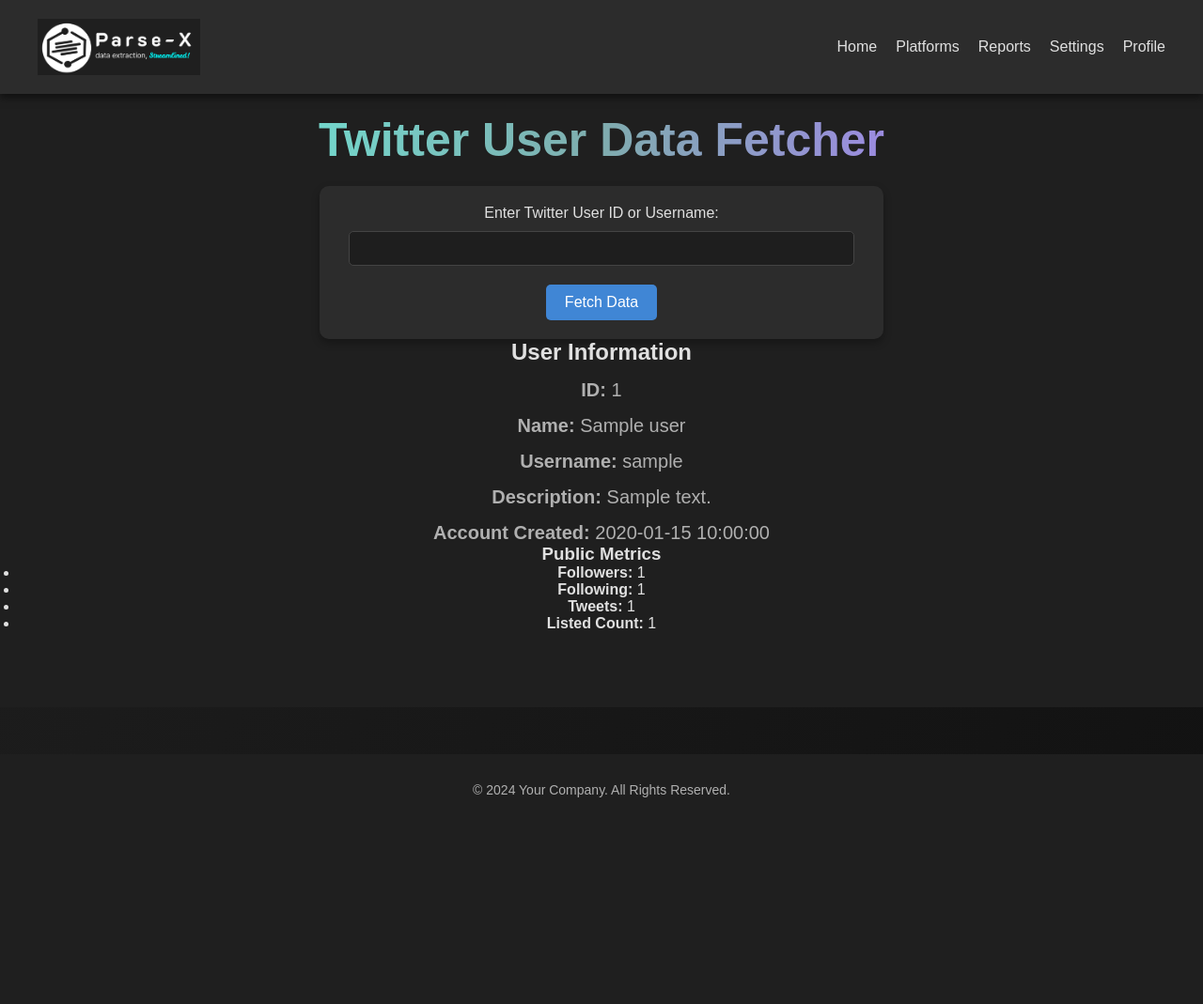
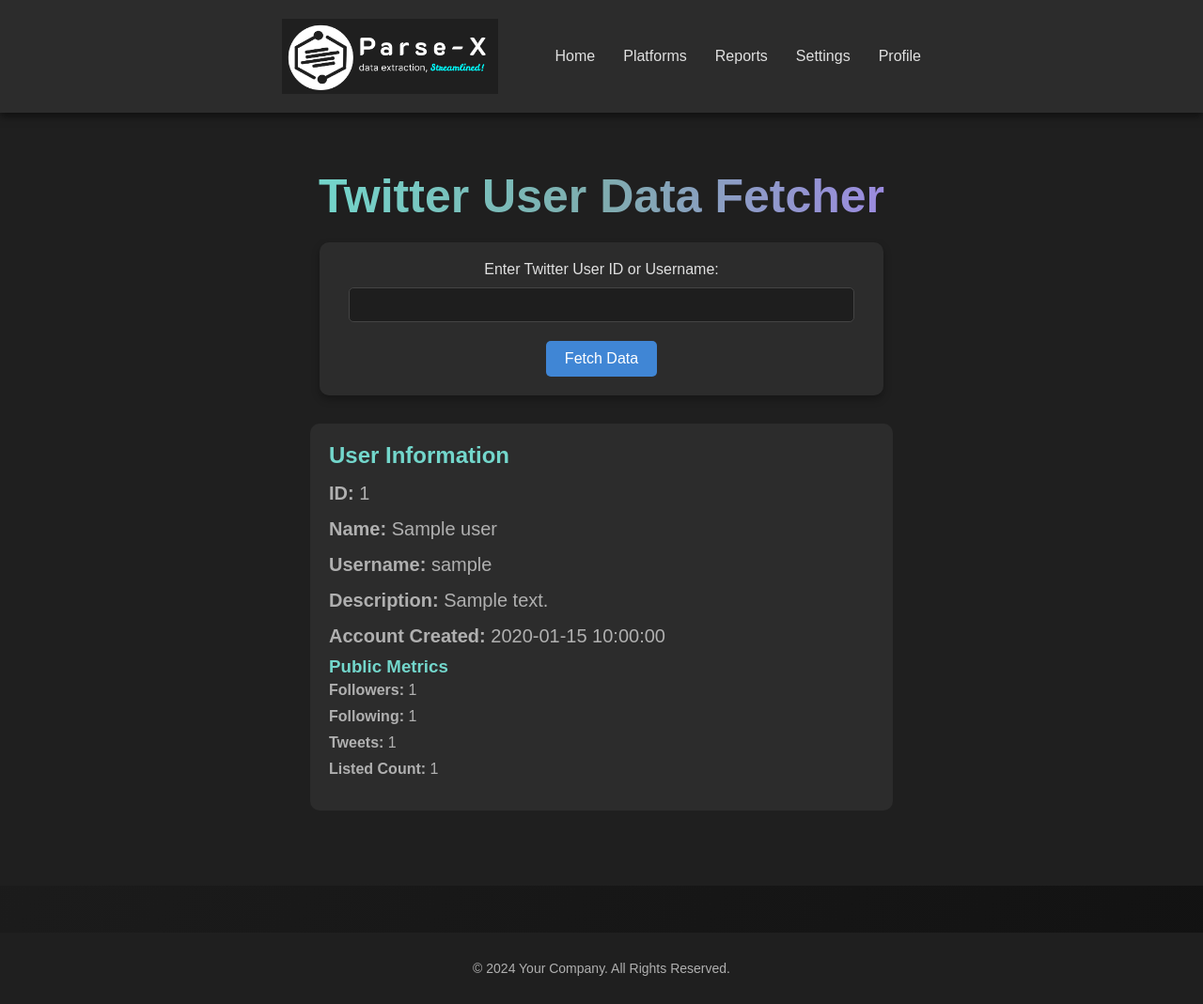
Before and after one commit to bavarva/Parse-X, a Flask app: template templates/index2.html in a window 1280 px wide. Shown: the whole page at 94% size. Before the commit the page ends 849 px from the top, so only its background shows below. Run offline with Flask 3, Linux system fonts and the light colour scheme; the template is opened without the code that fills it: most values are stand-ins (such as "Sample title", 1, 10 or a date in 2020).

Commit message:
Update style.css

```diff
--- a/static/css/style.css
+++ b/static/css/style.css
@@ -40,13 +40,15 @@ header .logo {
 }
 
 header img.logo {
-    height: 60px;
+    margin-left: 260px;
+    height: 80px;
     width: auto;
 }
 
 header nav {
+    margin-right: 260px;
     display: flex;
-    gap: 20px;
+    gap: 30px;
 }
 
 header nav a {
@@ -88,6 +90,7 @@ header nav a:hover::after {
 .main-section h1 {
     font-size: 50px;
     margin-bottom: 20px;
+    margin-top: 60px;
     background: linear-gradient(90deg, #4086d5, #73d7cc, #7facae, #9c8ae1, #3355dc);
     -webkit-background-clip: text;
     background-clip: text;
@@ -99,7 +102,40 @@ header nav a:hover::after {
     font-size: 20px;
     margin-top: 15px;
     color: #b0b0b0;
-    animation: fadeInUp 2s 0.5s ease-in-out;
+
+}
+.user-data, .error-message {
+    margin-top: 30px;
+    background-color: #2c2c2c;
+    padding: 20px;
+    border-radius: 10px;
+    width: 50%;
+    margin-left: auto;
+    margin-right: auto;
+    text-align: left;
+}
+
+.user-data h2, .user-data h3 {
+    color: #73d7cc;
+}
+
+.user-data p, .user-data ul {
+    margin-bottom: 10px;
+    color: #b0b0b0;
+}
+
+.user-data ul {
+    list-style-type: none;
+    padding-left: 0;
+}
+
+.user-data ul li {
+    padding: 5px 0;
+}
+
+.error-message {
+    background-color: #d9534f;
+    color: white;
 }
 
 .cta-buttons {
```
